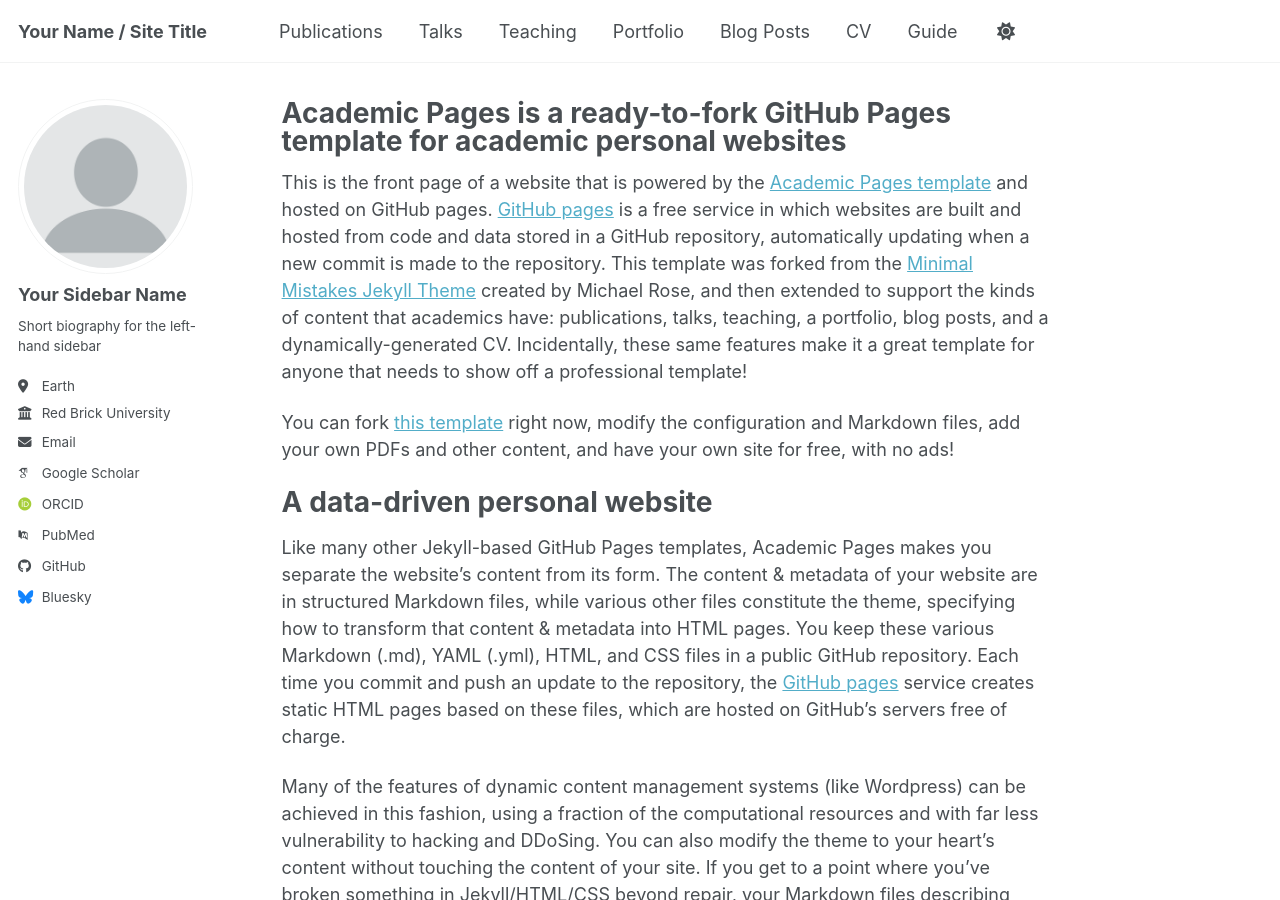
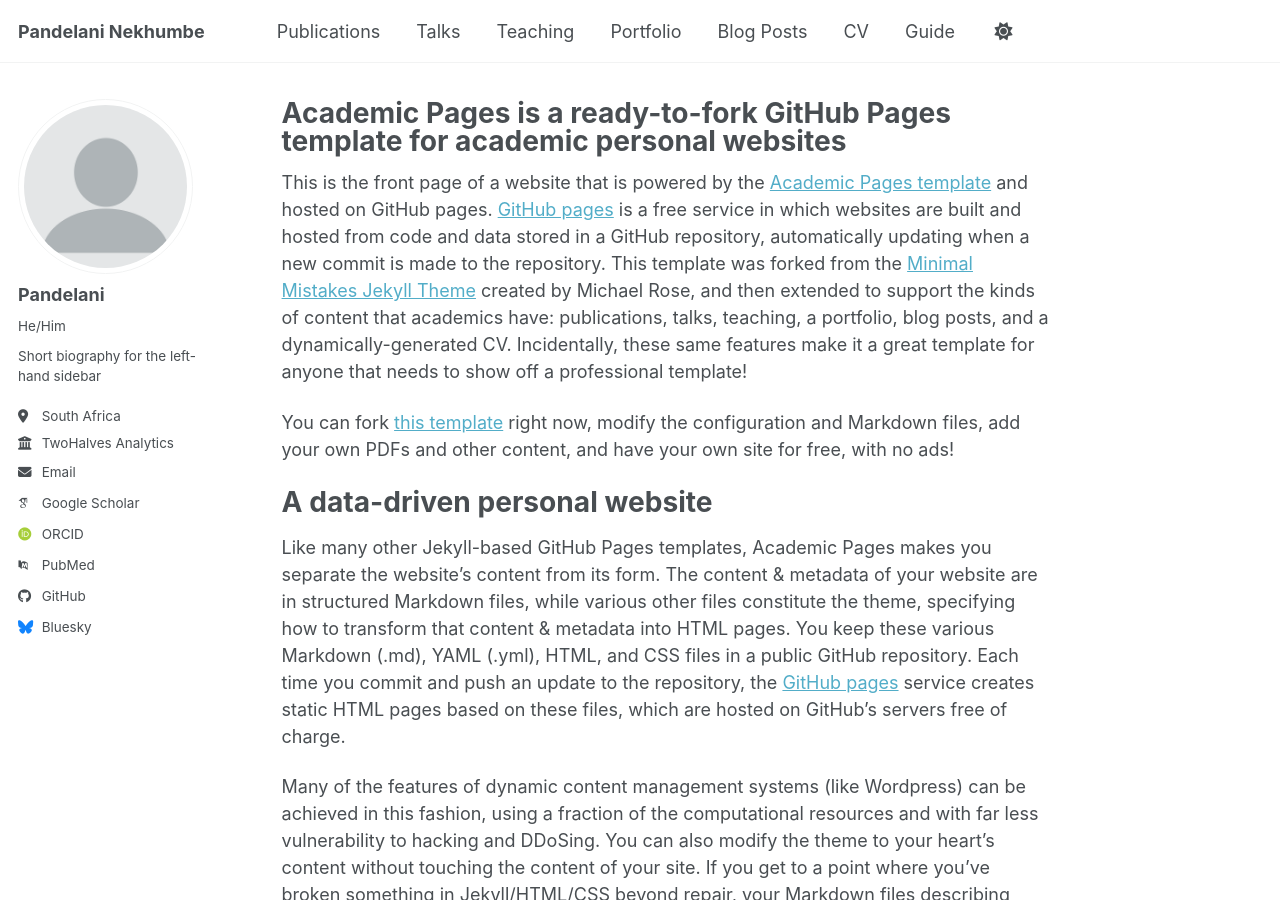
Before and after one commit to Pandelani/Pandelani.github.io, a Jekyll site: the page built from _pages/about.md, in a window 1280 px wide and 900 px high. Built offline with Jekyll 4.4.1, drawn with Linux system fonts in a browser that asks for light colours; some web fonts are replaced; a script bundle is joined from its source files by our own code; library files that are not in the unit come from our copies.

Commit message:
Update site configuration with personal details
Updated site title, description, author name, pronouns, location, and employer.

```diff
--- a/_config.yml
+++ b/_config.yml
@@ -9,10 +9,10 @@
 # Basic Site Settings
 locale                   : "en-US"
 site_theme               : "default" # Currently available options are "default", "air"
-title                    : "Your Name / Site Title"
+title                    : "Pandelani Nekhumbe"
 title_separator          : "-"
 name                     : &name "Your Name"
-description              : &description "Your Name's academic portfolio"   # Update this with a general description of your site, this is the default if not overridden by a page
+description              : &description "Panda Zone"   # Update this with a general description of your site, this is the default if not overridden by a page
 url                      : https://academicpages.github.io # The base hostname & protocol for your site e.g. "https://[your GitHub username].github.io",
                                                            # or if you already have some other page hosted on Github then use "https://[your GitHub username].github.io/[Your Repo Name]"
 baseurl                  : "" # the subpath of your site, e.g. "/blog"
@@ -24,11 +24,11 @@ repository               : "academicpages/academicpages.github.io"
 author:
   # Biographic information
   avatar           : "profile.png"
-  name             : "Your Sidebar Name"
-  pronouns         : # example: "she/her"
+  name             : "Pandelani"
+  pronouns         : "He/Him"# example: "she/her"
   bio              : "Short biography for the left-hand sidebar"
-  location         : "Earth"
-  employer         : "Red Brick University"
+  location         : "South Africa"
+  employer         : "TwoHalves Analytics"
   uri              : # URL
   email            : "none@example.org"
 
```
